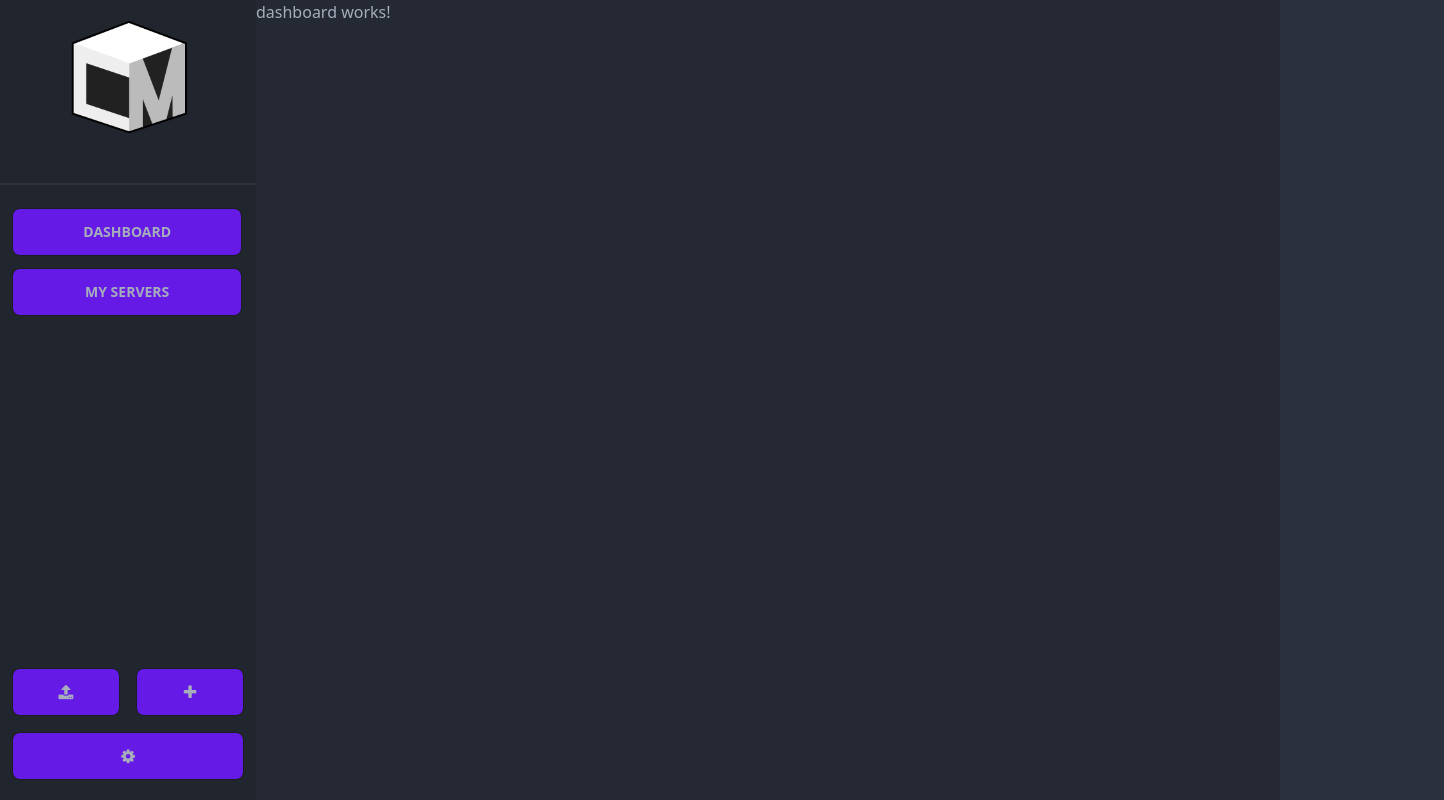
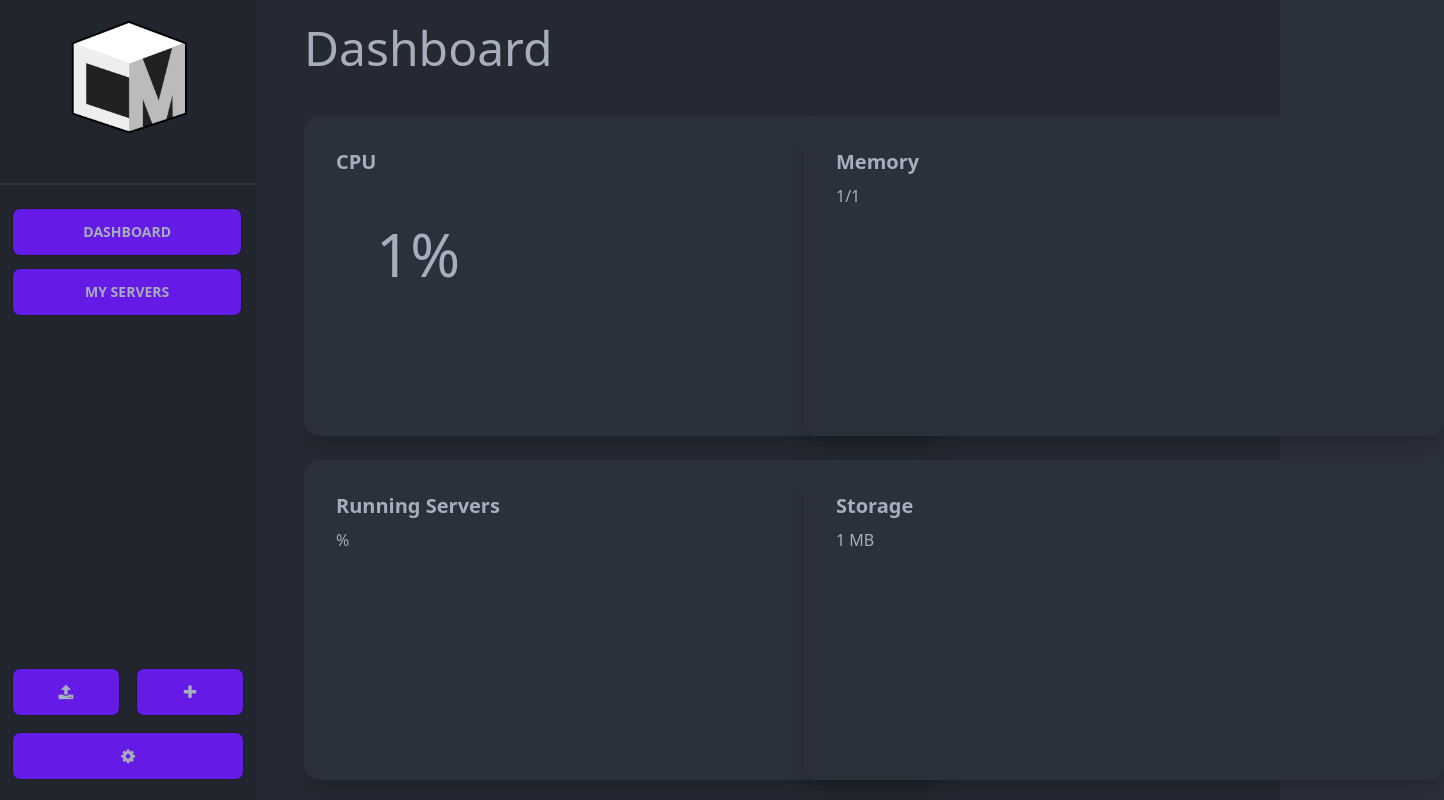
Before and after one commit to CubeManager/CubeManager-Legacy, an Angular app in the folder client/: page / in a window 1280 px wide. Shown: the whole page, 1444 px wide, since content can reach past the window. Built offline with nearby package versions, Linux system fonts and the light colour scheme.

Commit message:
start creating the dashboard layout #6

```diff
--- a/client/src/app/dashboard/dashboard.component.html
+++ b/client/src/app/dashboard/dashboard.component.html
@@ -1 +1,32 @@
-<p>dashboard works!</p>
+<div class="ml-12 mt-6">
+
+    <h1 class="text-5xl">Dashboard</h1>
+
+    <div class="mt-11 grid grid-cols-2 gap-6">
+        <div class="card bg-base-100 shadow-xl">
+            <div class="card-body">
+                <h2 class="card-title">CPU</h2>
+                <p class="text-6xl mt-10 ml-10">{{cpu}}%</p>
+            </div>
+        </div>
+        <div class="card bg-base-100 shadow-xl">
+            <div class="card-body">
+                <h2 class="card-title">Memory</h2>
+                <p>{{currentMemory}}/{{maxMemory}}</p>
+            </div>
+        </div>
+        <div class="card bg-base-100 shadow-xl">
+            <div class="card-body">
+                <h2 class="card-title">Running Servers</h2>
+                <p>%</p>
+            </div>
+        </div>
+        <div class="card bg-base-100 shadow-xl">
+            <div class="card-body">
+                <h2 class="card-title">Storage</h2>
+                <p>{{storage}} MB</p>
+            </div>
+        </div>
+    </div>
+
+</div>
--- a/client/src/app/dashboard/dashboard.component.scss
+++ b/client/src/app/dashboard/dashboard.component.scss
@@ -0,0 +1,4 @@
+.card{
+    height: 20em;
+    width: 40em;
+}
--- a/client/src/app/dashboard/dashboard.component.ts
+++ b/client/src/app/dashboard/dashboard.component.ts
@@ -6,5 +6,8 @@ import { Component } from '@angular/core';
   styleUrls: ['./dashboard.component.scss']
 })
 export class DashboardComponent {
-
+  public cpu: number = 1;
+  public currentMemory: number = 1;
+  public maxMemory: number = 1;
+  public storage: number = 1;
 }
```
